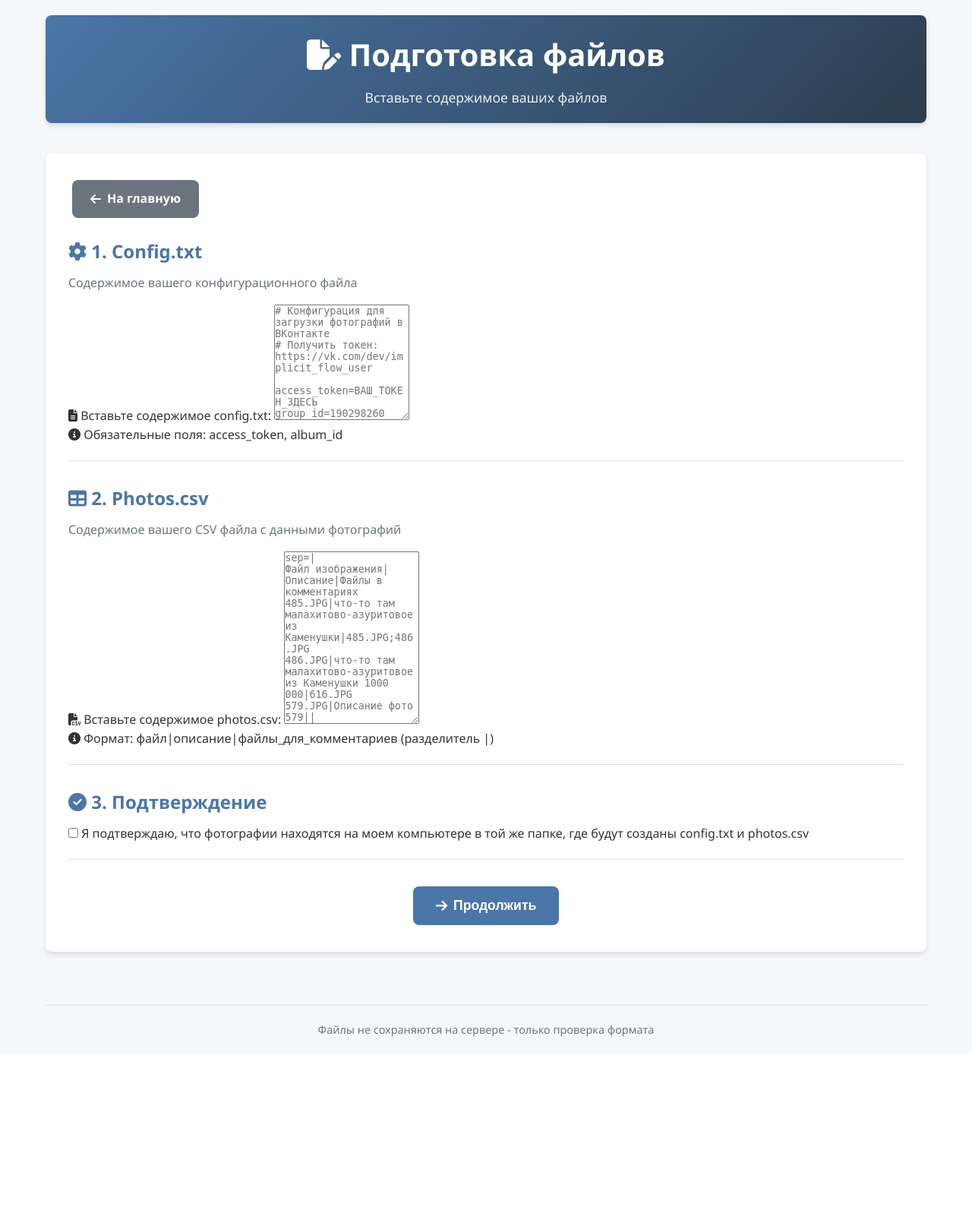
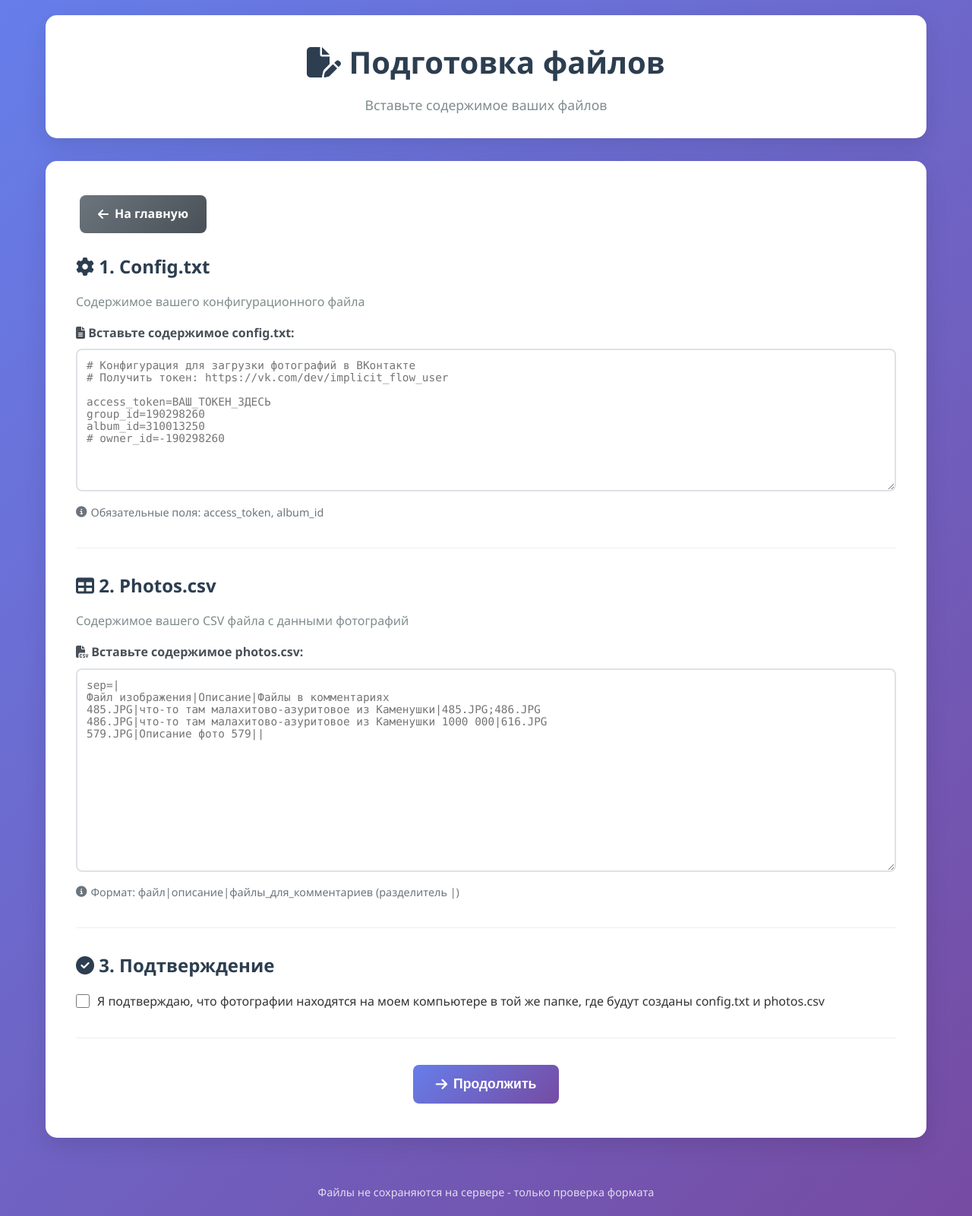
Before and after one commit to pustow-create/upload, a Flask app: page /prepare in a window 1280 px wide. Shown: the whole page at 76% size. Before the commit the page ends 1365 px from the top, so only its background shows below. Run offline with Flask 3, Linux system fonts and the light colour scheme.

Commit message:
Update style.css

```diff
--- a/static/style.css
+++ b/static/style.css
@@ -1,16 +1,3 @@
-:root {
-    --primary-color: #4a76a8;
-    --secondary-color: #6c757d;
-    --success-color: #28a745;
-    --danger-color: #dc3545;
-    --warning-color: #ffc107;
-    --light-bg: #f8f9fa;
-    --dark-bg: #343a40;
-    --border-color: #dee2e6;
-    --shadow: 0 4px 6px rgba(0, 0, 0, 0.1);
-    --border-radius: 8px;
-}
-
 * {
     margin: 0;
     padding: 0;
@@ -21,7 +8,7 @@
     font-family: 'Segoe UI', Tahoma, Geneva, Verdana, sans-serif;
     line-height: 1.6;
     color: #333;
-    background-color: #f5f7fa;
+    background: linear-gradient(135deg, #667eea 0%, #764ba2 100%);
     min-height: 100vh;
 }
 
@@ -29,41 +16,79 @@
     max-width: 1200px;
     margin: 0 auto;
     padding: 20px;
-    min-height: 100vh;
-    display: flex;
-    flex-direction: column;
 }
 
 .header {
     text-align: center;
-    margin-bottom: 40px;
-    padding: 20px;
-    background: linear-gradient(135deg, var(--primary-color), #2c3e50);
-    color: white;
-    border-radius: var(--border-radius);
-    box-shadow: var(--shadow);
+    margin-bottom: 30px;
+    padding: 30px;
+    background: white;
+    border-radius: 15px;
+    box-shadow: 0 10px 30px rgba(0, 0, 0, 0.1);
 }
 
 .header h1 {
     font-size: 2.5rem;
     margin-bottom: 10px;
+    color: #2c3e50;
 }
 
-.header .subtitle {
+.subtitle {
     font-size: 1.1rem;
-    opacity: 0.9;
-}
-
-.main-content {
-    flex: 1;
+    color: #7f8c8d;
 }
 
 .card {
     background: white;
-    border-radius: var(--border-radius);
-    box-shadow: var(--shadow);
-    padding: 30px;
+    border-radius: 15px;
+    box-shadow: 0 10px 30px rgba(0, 0, 0, 0.1);
+    padding: 40px;
     margin-bottom: 30px;
+}
+
+.btn {
+    display: inline-flex;
+    align-items: center;
+    justify-content: center;
+    gap: 8px;
+    padding: 12px 24px;
+    background: linear-gradient(135deg, #667eea 0%, #764ba2 100%);
+    color: white;
+    border: none;
+    border-radius: 8px;
+    font-size: 1rem;
+    font-weight: 600;
+    cursor: pointer;
+    text-decoration: none;
+    transition: all 0.3s ease;
+    margin: 5px;
+}
+
+.btn:hover {
+    transform: translateY(-2px);
+    box-shadow: 0 5px 15px rgba(0, 0, 0, 0.2);
+}
+
+.btn-primary {
+    background: linear-gradient(135deg, #667eea 0%, #764ba2 100%);
+}
+
+.btn-secondary {
+    background: linear-gradient(135deg, #6c757d 0%, #495057 100%);
+}
+
+.btn-success {
+    background: linear-gradient(135deg, #28a745 0%, #20c997 100%);
+}
+
+.btn-small {
+    padding: 8px 16px;
+    font-size: 0.9rem;
+}
+
+.btn-large {
+    padding: 15px 30px;
+    font-size: 1.1rem;
 }
 
 .features {
@@ -76,8 +101,8 @@
 .feature {
     text-align: center;
     padding: 20px;
-    background: var(--light-bg);
-    border-radius: var(--border-radius);
+    background: #f8f9fa;
+    border-radius: 10px;
     transition: transform 0.3s ease;
 }
 
@@ -87,187 +112,42 @@
 
 .feature i {
     font-size: 2.5rem;
-    color: var(--primary-color);
+    color: #667eea;
     margin-bottom: 15px;
 }
 
-.instructions {
-    background: var(--light-bg);
+.instructions, .advantages {
+    background: #f8f9fa;
     padding: 20px;
-    border-radius: var(--border-radius);
+    border-radius: 10px;
     margin: 30px 0;
 }
 
-.instructions ol {
+.instructions ol, .advantages ul {
     margin-left: 20px;
-    margin-top: 10px;
+    margin-top: 15px;
 }
 
-.instructions li {
+.instructions li, .advantages li {
     margin-bottom: 10px;
 }
 
-.cta {
-    text-align: center;
-    margin-top: 30px;
+.file-example {
+    margin: 20px 0;
+    padding: 15px;
+    background: #f8f9fa;
+    border-radius: 10px;
 }
 
-.btn {
-    display: inline-flex;
-    align-items: center;
-    justify-content: center;
-    gap: 8px;
-    padding: 12px 24px;
-    border: none;
-    border-radius: var(--border-radius);
-    font-size: 1rem;
-    font-weight: 600;
-    cursor: pointer;
-    text-decoration: none;
-    transition: all 0.3s ease;
-    margin: 5px;
-}
-
-.btn-primary {
-    background-color: var(--primary-color);
-    color: white;
-}
-
-.btn-primary:hover {
-    background-color: #3a6690;
-    transform: translateY(-2px);
-}
-
-.btn-secondary {
-    background-color: var(--secondary-color);
-    color: white;
-}
-
-.btn-secondary:hover {
-    background-color: #5a6268;
-}
-
-.btn-success {
-    background-color: var(--success-color);
-    color: white;
-}
-
-.btn-warning {
-    background-color: var(--warning-color);
-    color: #212529;
-}
-
-.btn-large {
-    padding: 15px 30px;
-    font-size: 1.1rem;
-}
-
-.form-section {
-    margin-bottom: 30px;
-    padding-bottom: 20px;
-    border-bottom: 1px solid var(--border-color);
-}
-
-.form-section:last-child {
-    border-bottom: none;
-}
-
-.form-section h2 {
-    color: var(--primary-color);
-    margin-bottom: 10px;
-    font-size: 1.5rem;
-}
-
-.form-description {
-    color: var(--secondary-color);
-    margin-bottom: 15px;
-}
-
-.file-upload {
-    margin: 20px 0;
-}
-
-.file-label {
-    display: inline-flex;
-    align-items: center;
-    gap: 10px;
-    padding: 15px 20px;
-    background: var(--light-bg);
-    border: 2px dashed var(--border-color);
-    border-radius: var(--border-radius);
-    cursor: pointer;
-    transition: all 0.3s ease;
-}
-
-.file-label:hover {
-    border-color: var(--primary-color);
-    background: #e9ecef;
-}
-
-.file-label i {
-    font-size: 1.5rem;
-    color: var(--primary-color);
-}
-
-.file-label input {
-    display: none;
-}
-
-.file-hint {
+.file-example pre {
+    background: #282c34;
+    color: #abb2bf;
+    padding: 15px;
+    border-radius: 5px;
+    overflow-x: auto;
+    font-family: 'Consolas', 'Monaco', monospace;
+    font-size: 0.9rem;
     margin-top: 10px;
-    color: var(--secondary-color);
-    font-size: 0.9rem;
-    display: flex;
-    align-items: center;
-    gap: 5px;
-}
-
-.file-list {
-    margin-top: 15px;
-    padding: 15px;
-    background: var(--light-bg);
-    border-radius: var(--border-radius);
-    max-height: 200px;
-    overflow-y: auto;
-}
-
-.file-list ul {
-    list-style-type: none;
-}
-
-.file-list li {
-    padding: 5px 0;
-    border-bottom: 1px solid var(--border-color);
-}
-
-.file-list li:last-child {
-    border-bottom: none;
-}
-
-.form-actions {
-    margin-top: 30px;
-    text-align: center;
-}
-
-.loading {
-    display: flex;
-    align-items: center;
-    justify-content: center;
-    gap: 15px;
-    margin-top: 20px;
-}
-
-.spinner {
-    width: 30px;
-    height: 30px;
-    border: 3px solid var(--border-color);
-    border-top-color: var(--primary-color);
-    border-radius: 50%;
-    animation: spin 1s linear infinite;
-}
-
-@keyframes spin {
-    to { transform: rotate(360deg); }
 }
 
 .back-link {
@@ -276,105 +156,280 @@
     margin-bottom: 20px;
 }
 
-.status-container {
-    margin-top: 20px;
-}
-
-.status-header {
-    text-align: center;
-    margin-bottom: 30px;
-}
-
-.status-progress {
-    display: flex;
-    align-items: center;
-    gap: 15px;
-    margin-top: 15px;
-}
-
-.progress-bar {
-    flex: 1;
-    height: 10px;
-    background: var(--border-color);
-    border-radius: 5px;
-    overflow: hidden;
-}
-
-.progress-fill {
-    height: 100%;
-    background: var(--primary-color);
-    border-radius: 5px;
-    transition: width 0.5s ease;
-}
-
-.progress-text {
-    font-weight: bold;
-    min-width: 50px;
-}
-
-.status-message {
-    text-align: center;
-    font-size: 1.2rem;
-    padding: 20px;
-    background: var(--light-bg);
-    border-radius: var(--border-radius);
-    margin: 20px 0;
-}
-
-.status-details {
-    display: grid;
-    grid-template-columns: repeat(auto-fit, minmax(200px, 1fr));
-    gap: 15px;
-    margin: 30px 0;
-}
-
-.detail-item {
+.alert {
     display: flex;
     align-items: center;
     gap: 10px;
     padding: 15px;
-    background: var(--light-bg);
-    border-radius: var(--border-radius);
+    background: #f8d7da;
+    border: 1px solid #f5c6cb;
+    border-radius: 8px;
+    margin-bottom: 20px;
+    color: #721c24;
 }
 
-.detail-item i {
-    color: var(--primary-color);
-    font-size: 1.2rem;
+.alert-error i {
+    color: #dc3545;
 }
 
-.result-output {
-    margin-top: 30px;
+.form-section {
+    margin-bottom: 30px;
+    padding-bottom: 20px;
+    border-bottom: 1px solid #eee;
 }
 
-.result-output pre {
+.form-section:last-child {
+    border-bottom: none;
+}
+
+.form-section h2 {
+    color: #2c3e50;
+    margin-bottom: 15px;
+    font-size: 1.5rem;
+}
+
+.form-description {
+    color: #7f8c8d;
+    margin-bottom: 15px;
+}
+
+.form-group {
+    margin: 15px 0;
+}
+
+.form-group label {
+    display: block;
+    margin-bottom: 8px;
+    font-weight: 600;
+    color: #495057;
+}
+
+.form-group textarea {
+    width: 100%;
+    padding: 12px;
+    border: 2px solid #dee2e6;
+    border-radius: 8px;
+    font-family: 'Consolas', 'Monaco', monospace;
+    font-size: 0.9rem;
+    resize: vertical;
+    min-height: 100px;
+}
+
+.form-group textarea:focus {
+    outline: none;
+    border-color: #667eea;
+}
+
+.form-hint {
+    margin-top: 8px;
+    color: #6c757d;
+    font-size: 0.9rem;
+    display: flex;
+    align-items: center;
+    gap: 5px;
+}
+
+.form-check {
+    display: flex;
+    align-items: center;
+    gap: 10px;
+    margin: 15px 0;
+}
+
+.form-check input[type="checkbox"] {
+    width: 18px;
+    height: 18px;
+}
+
+.form-check label {
+    font-weight: normal;
+}
+
+.form-actions {
+    margin-top: 30px;
+    text-align: center;
+}
+
+.success-message {
+    text-align: center;
+    padding: 30px;
+    background: #d4edda;
+    border: 1px solid #c3e6cb;
+    border-radius: 10px;
+    margin-bottom: 30px;
+}
+
+.success-message i {
+    font-size: 4rem;
+    color: #28a745;
+    margin-bottom: 20px;
+}
+
+.instruction-list {
+    margin-left: 20px;
+    margin-top: 15px;
+}
+
+.instruction-list li {
+    margin-bottom: 15px;
+    padding-left: 10px;
+}
+
+.download-box {
+    display: flex;
+    align-items: center;
+    gap: 20px;
+    padding: 20px;
+    background: #f8f9fa;
+    border-radius: 10px;
+    margin: 20px 0;
+}
+
+.download-box i {
+    font-size: 2.5rem;
+    color: #28a745;
+}
+
+.download-box h3 {
+    margin-bottom: 5px;
+    color: #2c3e50;
+}
+
+.file-preview {
+    margin: 20px 0;
+    padding: 15px;
+    background: #f8f9fa;
+    border-radius: 10px;
+}
+
+.file-preview pre {
     background: #282c34;
     color: #abb2bf;
-    padding: 20px;
-    border-radius: var(--border-radius);
+    padding: 15px;
+    border-radius: 5px;
     overflow-x: auto;
     font-family: 'Consolas', 'Monaco', monospace;
     font-size: 0.9rem;
-    line-height: 1.5;
-    max-height: 400px;
+    margin-top: 10px;
+    max-height: 300px;
     overflow-y: auto;
-    white-space: pre-wrap;
-    word-wrap: break-word;
 }
 
-.result-actions {
+.copy-box {
+    margin-top: 10px;
+    text-align: right;
+}
+
+.terminal-example {
+    margin: 20px 0;
+}
+
+.terminal {
+    background: #282c34;
+    color: #abb2bf;
+    padding: 15px;
+    border-radius: 5px;
+    font-family: 'Consolas', 'Monaco', monospace;
+    font-size: 0.9rem;
+    margin: 10px 0;
+}
+
+.small-terminal {
+    background: #282c34;
+    color: #abb2bf;
+    padding: 10px;
+    border-radius: 5px;
+    font-family: 'Consolas', 'Monaco', monospace;
+    font-size: 0.8rem;
+    margin: 5px 0;
+}
+
+.success-animation {
+    text-align: center;
+    padding: 40px 20px;
+}
+
+.success-animation i {
+    font-size: 5rem;
+    color: #28a745;
+    margin-bottom: 20px;
+    animation: bounce 1s infinite alternate;
+}
+
+@keyframes bounce {
+    from { transform: translateY(0); }
+    to { transform: translateY(-10px); }
+}
+
+.summary ul {
+    margin-left: 20px;
+    margin-top: 10px;
+}
+
+.summary li {
+    margin-bottom: 10px;
     display: flex;
+    align-items: center;
+    gap: 10px;
+}
+
+.summary li i {
+    color: #28a745;
+}
+
+.steps-grid {
+    display: grid;
+    grid-template-columns: repeat(auto-fit, minmax(200px, 1fr));
+    gap: 20px;
+    margin: 30px 0;
+}
+
+.step {
+    text-align: center;
+    padding: 20px;
+    background: #f8f9fa;
+    border-radius: 10px;
+}
+
+.step-number {
+    width: 40px;
+    height: 40px;
+    background: #667eea;
+    color: white;
+    border-radius: 50%;
+    display: flex;
+    align-items: center;
     justify-content: center;
-    gap: 15px;
-    margin-top: 30px;
-    flex-wrap: wrap;
+    font-size: 1.2rem;
+    font-weight: bold;
+    margin: 0 auto 15px;
+}
+
+.tips-grid {
+    display: grid;
+    grid-template-columns: repeat(auto-fit, minmax(250px, 1fr));
+    gap: 20px;
+    margin: 30px 0;
+}
+
+.tip {
+    text-align: center;
+    padding: 20px;
+    background: #f8f9fa;
+    border-radius: 10px;
+}
+
+.tip i {
+    font-size: 2rem;
+    color: #667eea;
+    margin-bottom: 15px;
 }
 
 .footer {
     text-align: center;
     margin-top: 40px;
     padding-top: 20px;
-    border-top: 1px solid var(--border-color);
-    color: var(--secondary-color);
+    color: rgba(255, 255, 255, 0.8);
     font-size: 0.9rem;
 }
 
@@ -382,6 +437,10 @@
 @media (max-width: 768px) {
     .container {
         padding: 10px;
+    }
+
+    .header {
+        padding: 20px;
     }
 
     .header h1 {
@@ -392,16 +451,17 @@
         padding: 20px;
     }
 
-    .features {
-        grid-template-columns: 1fr;
-    }
-
     .btn {
         padding: 10px 15px;
         font-size: 0.9rem;
     }
 
-    .status-details {
+    .features, .steps-grid, .tips-grid {
         grid-template-columns: 1fr;
     }
+
+    .download-box {
+        flex-direction: column;
+        text-align: center;
+    }
 }
```
